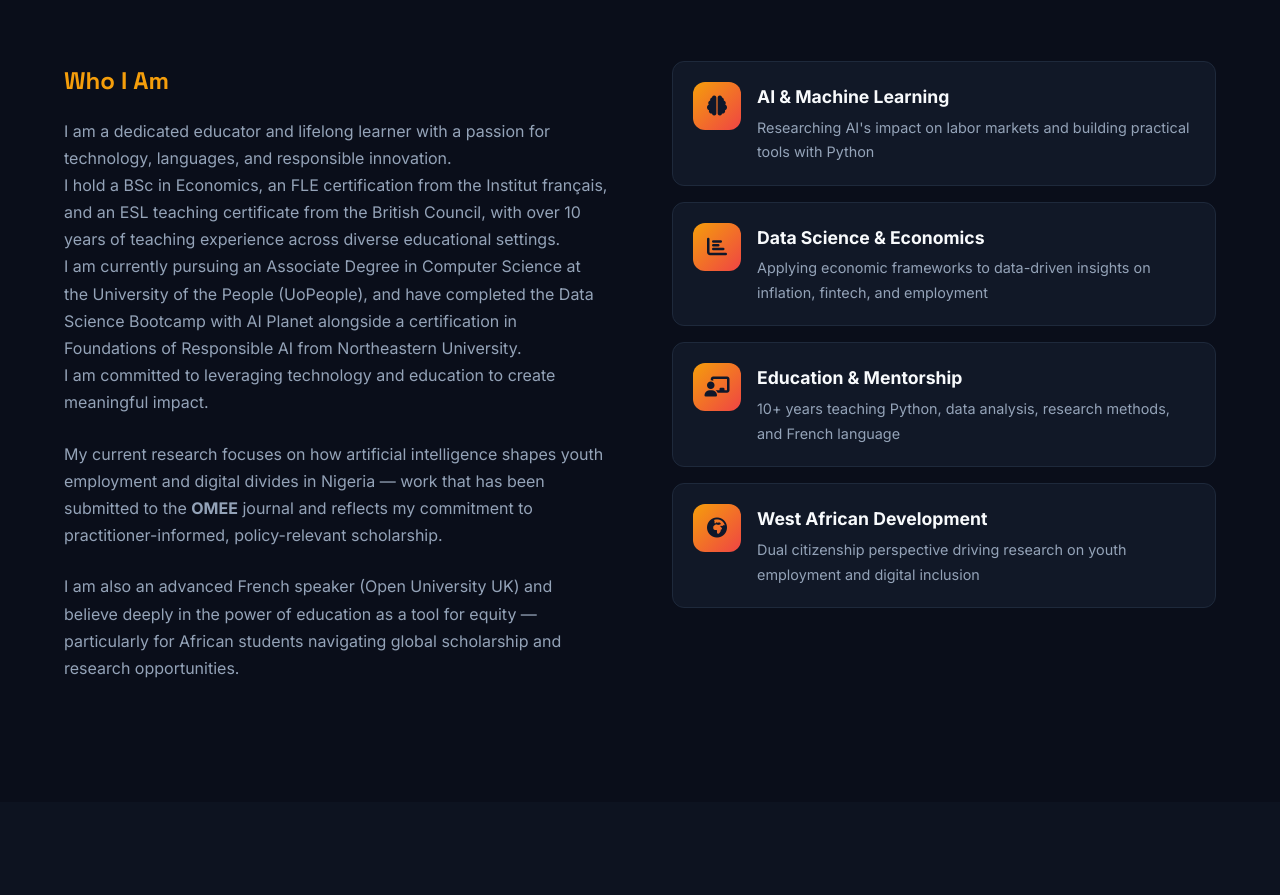
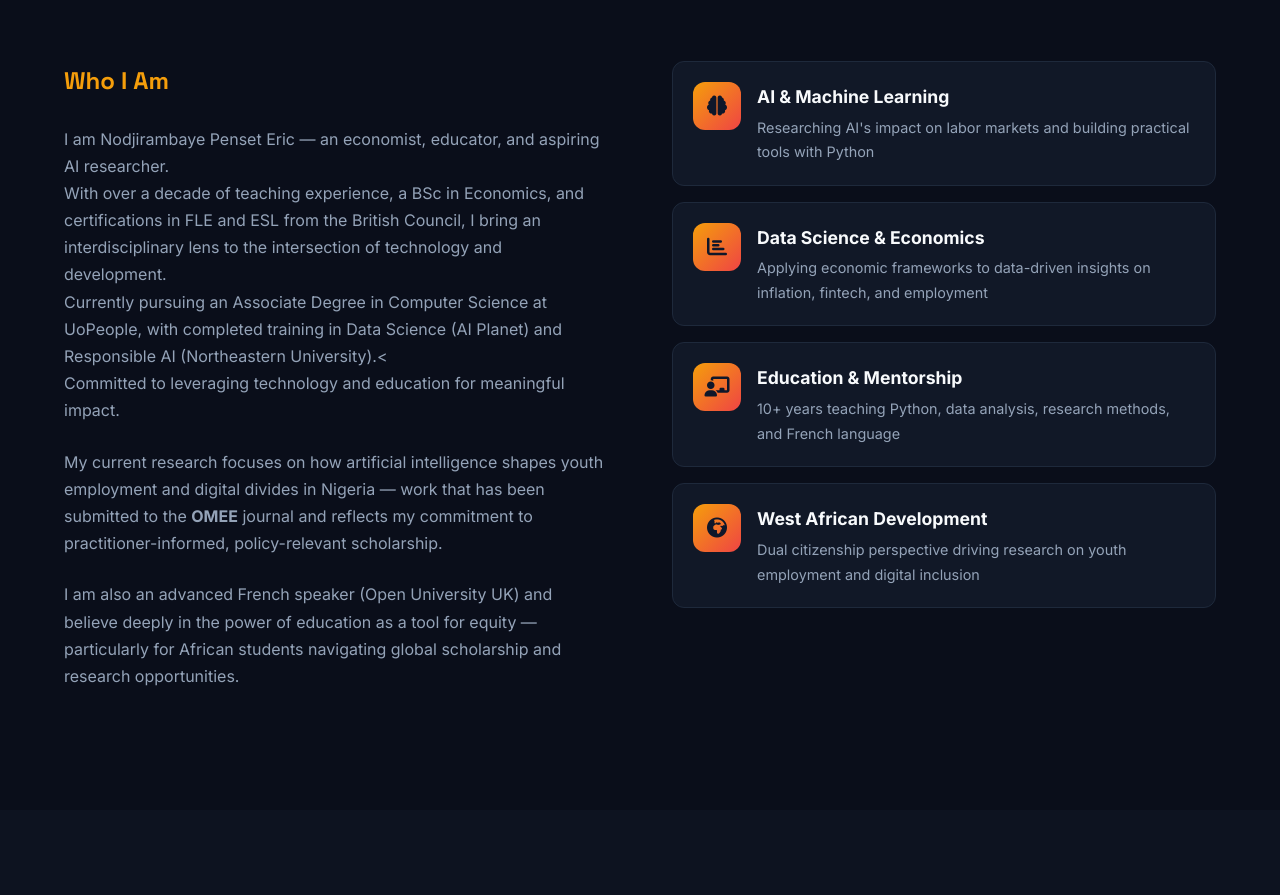
Before and after one commit to nodjirambaye/nodjirambaye-dev, a plain HTML site: page index.html in a window 1280 px wide. Shown: the part 1095-1990 px from the top of the page. Drawn offline with Linux system fonts and the light colour scheme.

Commit message:
Revise personal introduction in index.html

```diff
--- a/index.html
+++ b/index.html
@@ -942,10 +942,16 @@
                 <p>
 
 
-I am a dedicated educator and lifelong learner with a passion for technology, languages, and responsible innovation.<br>
-I hold a BSc in Economics, an FLE certification from the Institut français, and an ESL teaching certificate from the British Council, with over 10 years of teaching experience across diverse educational settings.<br>
-I am currently pursuing an Associate Degree in Computer Science at the University of the People (UoPeople), and have completed the Data Science Bootcamp with AI Planet alongside a certification in Foundations of Responsible AI from Northeastern University.<br>
-I am committed to leveraging technology and education to create meaningful impact.
+<p>
+I am Nodjirambaye Penset Eric — an economist, educator, and aspiring AI researcher.<br>
+With over a decade of teaching experience, a BSc in Economics, and certifications in FLE and ESL from the British Council, I bring an interdisciplinary lens to the intersection of technology and development.<br>
+Currently pursuing an Associate Degree in Computer Science at UoPeople, with completed training in Data Science (AI Planet) and Responsible AI (Northeastern University).<<br>
+Committed to leveraging technology and education for meaningful impact.
+</p>
+
+
+
+
 
 
 
```
